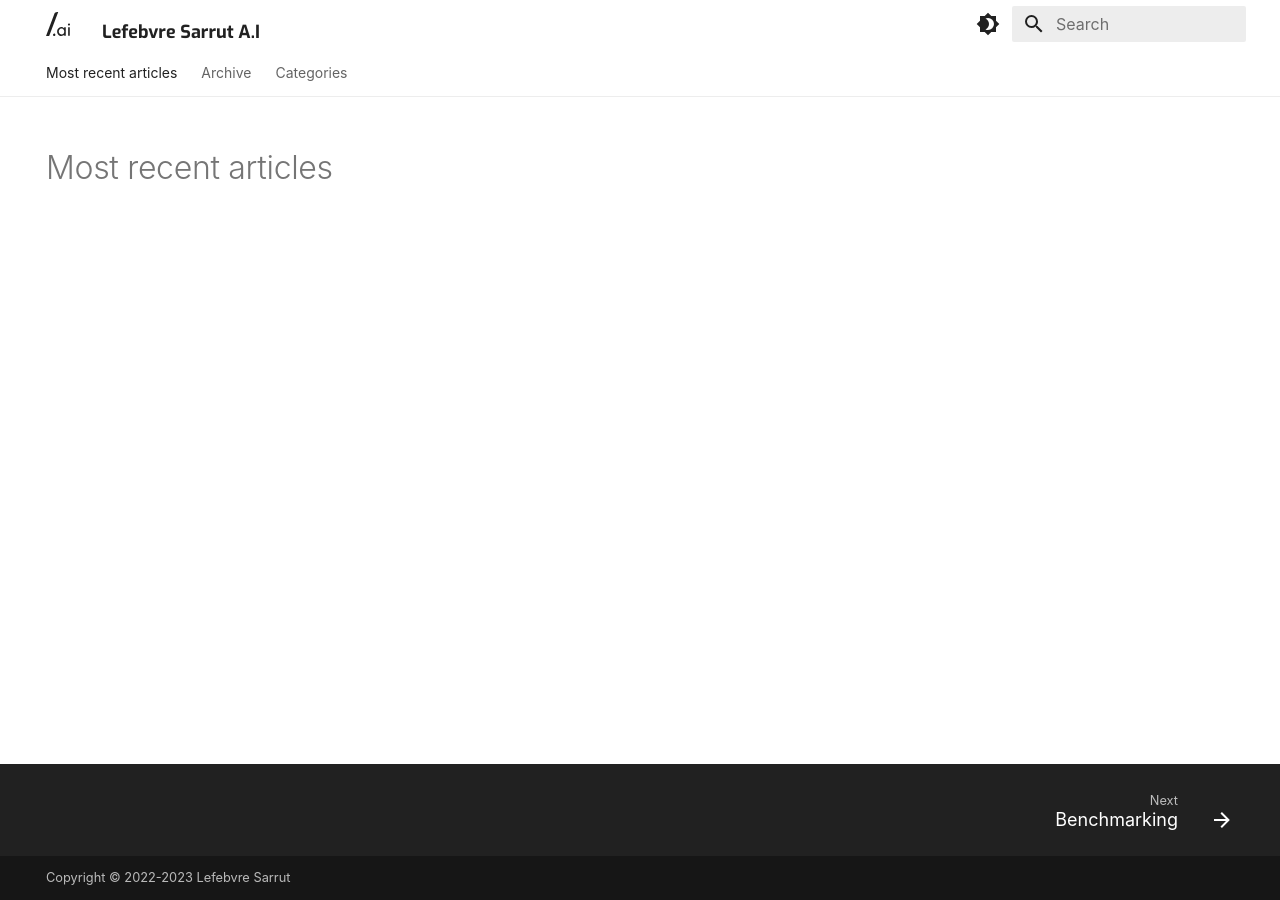
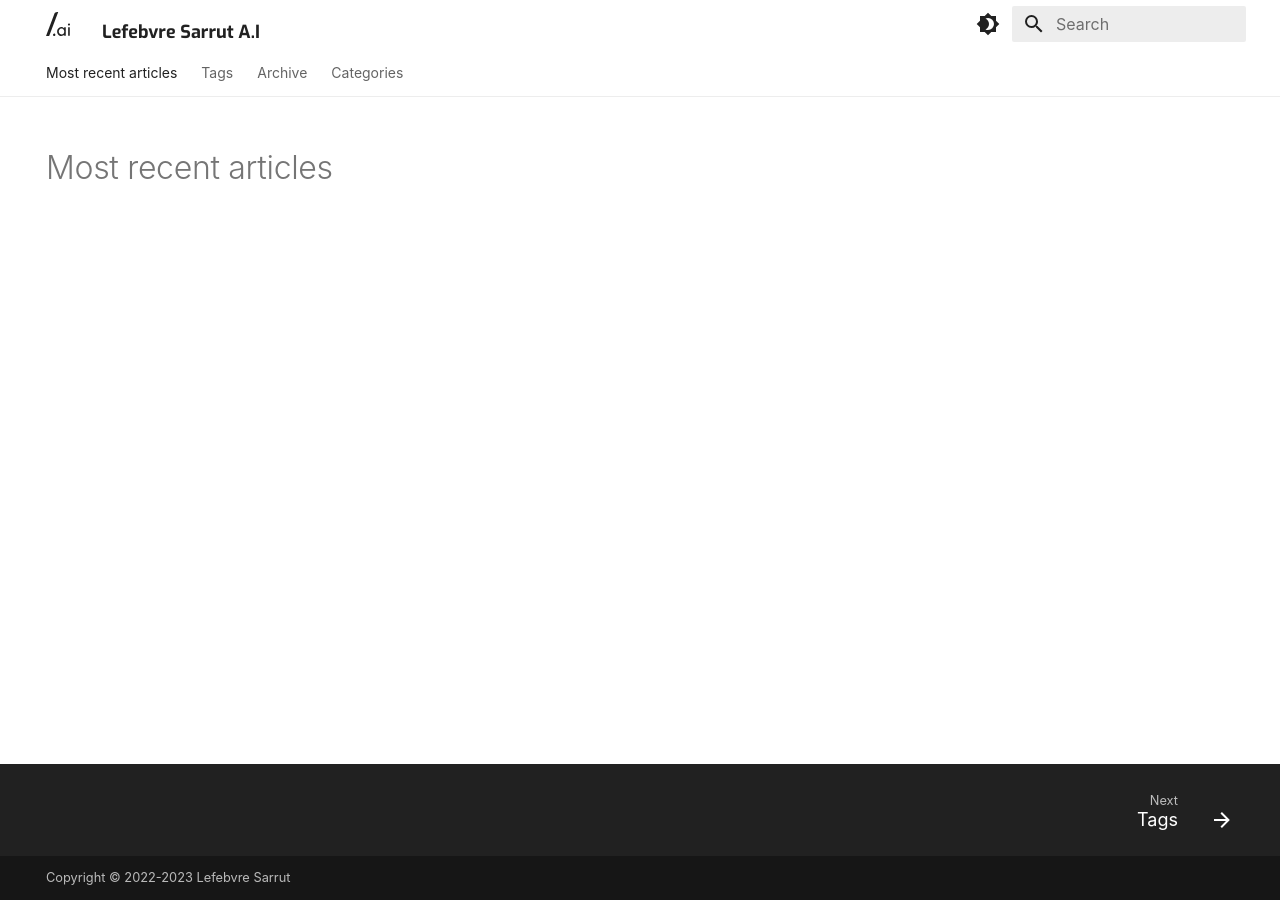
Before and after one commit to ELS-RD/ai.lefebvre-sarrut, an MkDocs documentation site: the page built from docs/index.md, in a window 1280 px wide. Built offline with MkDocs 1.6.1 and Material for MkDocs 9.7.7, drawn with Linux system fonts in a browser that asks for light colours; some web fonts are replaced; part of the change alters nothing that is shown.

Commit message:
feat: add tags entry.

```diff
--- a/mkdocs.yml
+++ b/mkdocs.yml
@@ -178,4 +178,4 @@ markdown_extensions:
 # Page tree
 nav:
   - index.md  # defined as standalone blog.
-  # - tags.md # if you want an entry in the navigation
+  - Tags: tags.md # if you want an entry in the navigation
```
